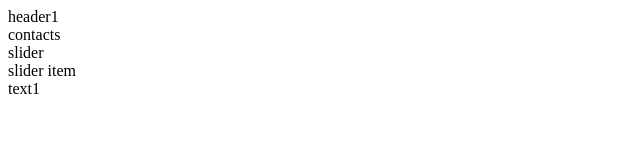
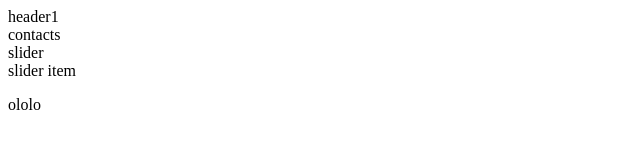
Before and after one commit to DmitrijPerejro/test-repos2, a website: page index.html in a window 1280 px wide. Shown: the full height of the page, 0-640 px from the left. Drawn offline with Linux system fonts and the light colour scheme.

Commit message:
Update index.html

```diff
--- a/index.html
+++ b/index.html
@@ -22,7 +22,8 @@
     </section>
   </main>
   <footer>
-    text1
+    <script src="..."></script>
+    <p>ololo</p>
   </footer>
 </body>
 </html>
```
